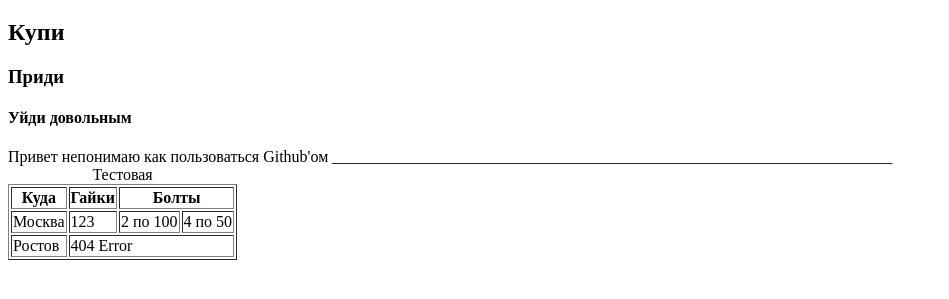
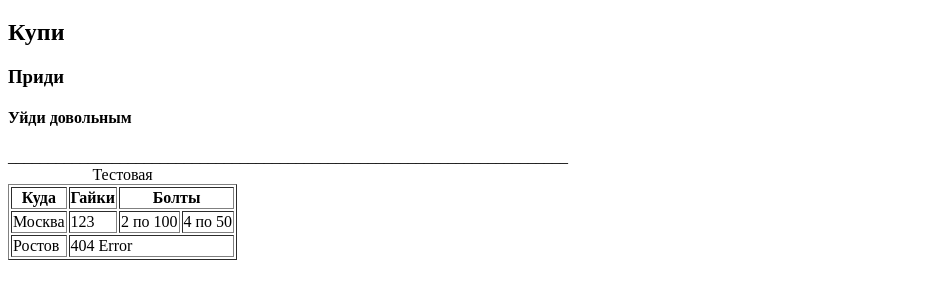
Before and after one commit to sketcher54/-, a plain HTML site: page index.html in a window 1280 px wide. Shown: the part 275-574 px from the top of the page, without its empty margins (0-949 px from the left). Drawn offline with Linux system fonts and the light colour scheme.

Commit message:
Подправил файл

```diff
--- a/index.html
+++ b/index.html
@@ -12,7 +12,7 @@
      <h3>Приди</h3>
             <h4>Уйди довольным</h4>
 
-Привет непонимаю как пользоваться Github'ом
+
 ______________________________________________________________________
 
 
```
